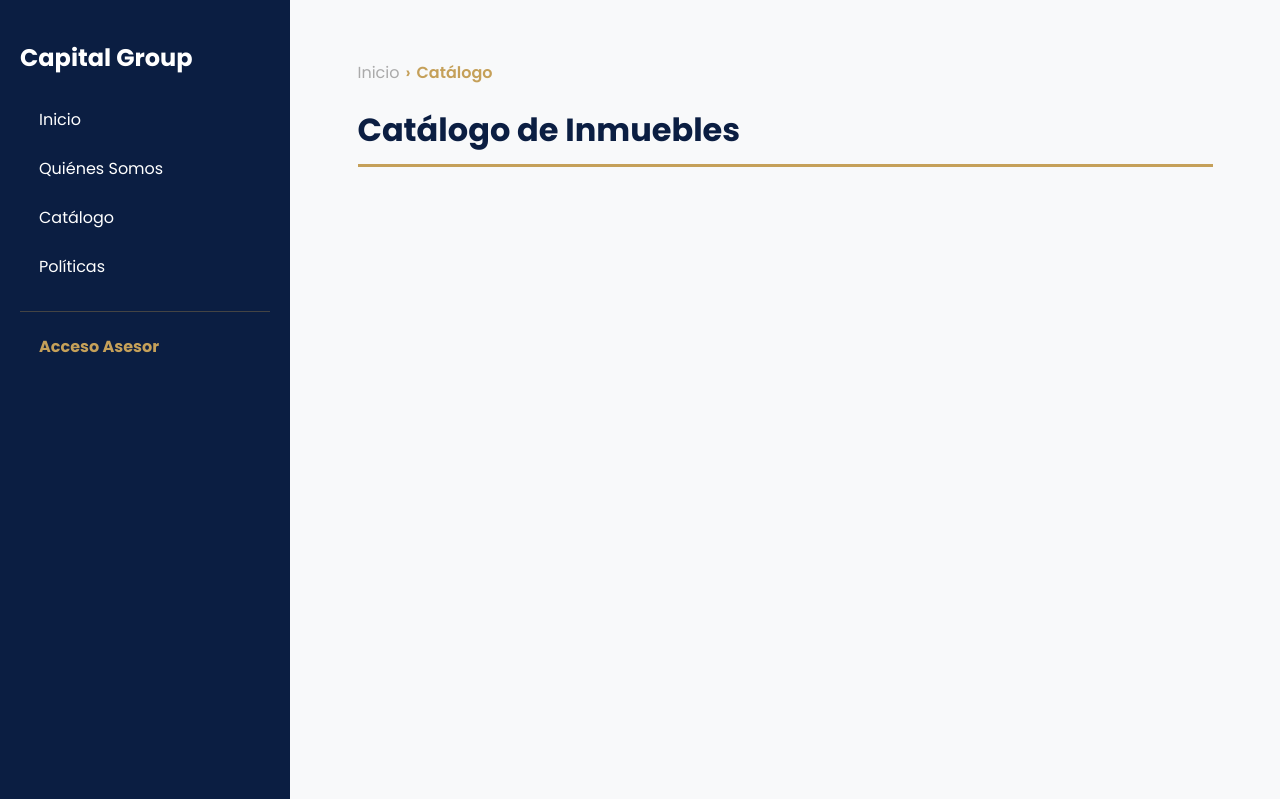
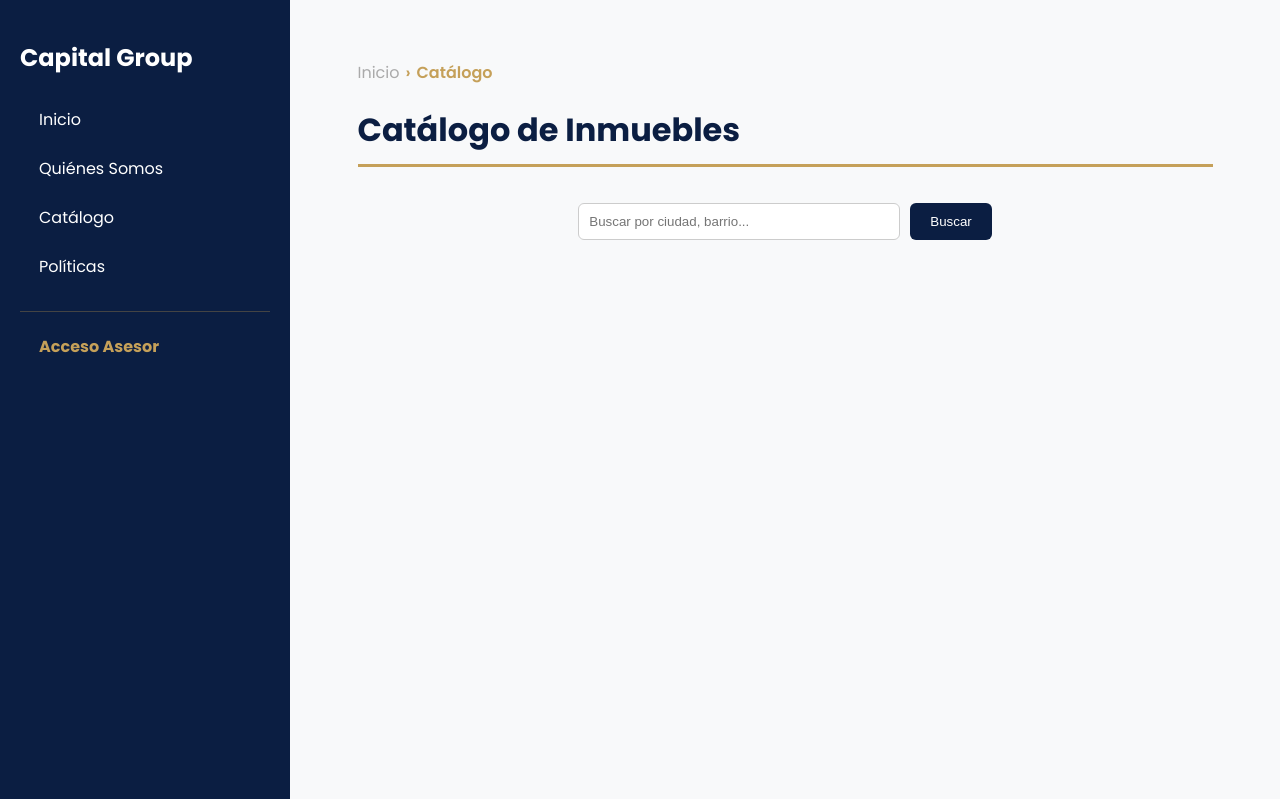
Before and after one commit to SOLGARCIAOSO/INMOBILIARIA, a Flask app: page /catalogo in a window 1280 px wide. Shown: the top 799 px of the page. Run offline with Flask 3, Linux system fonts and the light colour scheme; data that the repository does not hold is empty.

Commit message:
inclusion de funcionalidad barra de busqueda en inicio y catalogo

```diff
--- a/app.py
+++ b/app.py
@@ -85,16 +85,29 @@ def quienes_somos():
     return render_template('quienes_somos.html')
 
 
-@app.route('/catalogo')
+@app.route('/catalogo', methods=['GET'])
 def catalogo():
-    # 1. Recuperamos todo desde la tabla Inmueble
-    inmuebles = Inmueble.query.all()
+    # 1. Obtenemos el término de búsqueda de la URL
+    query = request.args.get('q', '').strip()
 
-    # 2. Imprimimos en consola para ver si realmente encontró algo
-    print(f"DEBUG: Se encontraron {len(inmuebles)} inmuebles en la base de datos.")
+    # 2. Lógica de filtrado
+    if query:
+        # Filtramos si hay una búsqueda
+        inmuebles = Inmueble.query.filter(
+            Inmueble.ciudad.ilike(f'%{query}%') |
+            Inmueble.localidad.ilike(f'%{query}%')
+        ).all()
 
-    # 3. Enviamos 'apartamentos' al template
-    return render_template('catalogo.html', apartamentos=inmuebles)
+    else:
+        # Si no hay búsqueda, traemos todo
+        inmuebles = Inmueble.query.all()
+
+    # 3. Debug opcional
+    print(f"DEBUG: Se encontraron {len(inmuebles)} inmuebles para la búsqueda: '{query}'")
+
+    # 4. Enviamos los datos al template
+    # IMPORTANTE: Aquí enviamos 'apartamentos' para que coincida con tu HTML actual
+    return render_template('catalogo.html', apartamentos=inmuebles, query=query)
 
 
 @app.route('/politicas')
@@ -338,6 +351,7 @@ def logout():
     return redirect(url_for('inicio'))
 
 
+
 if __name__ == '__main__':
     # host='0.0.0.0' permite que otros dispositivos vean tu app
     app.run(host='0.0.0.0', port=5000, debug=True)
--- a/templates/catalogo.html
+++ b/templates/catalogo.html
@@ -12,6 +12,12 @@
     </nav>
 
     <h1>Catálogo de Inmuebles</h1>
+
+    <!-- Buscador añadido -->
+<form class="buscador-catalogo" action="{{ url_for('catalogo') }}" method="GET" style="margin-bottom: 30px; display: flex; gap: 10px; justify-content: center;">
+    <input type="text" name="q" placeholder="Buscar por ciudad, barrio..." value="{{ query or '' }}" style="padding: 10px; border-radius: 6px; border: 1px solid #ccc; width: 300px;">
+    <button type="submit" style="padding: 10px 20px; background: var(--primary-blue); color: white; border: none; border-radius: 6px; cursor: pointer;">Buscar</button>
+</form>
 
     <div class="grid-inmuebles">
         {% for inmueble in apartamentos %}
```
Also changed, not shown: templates/inicio.html (+4 -4 lines), static/css/login.css (added). Lines whose indentation alone changed are shown as unchanged.
